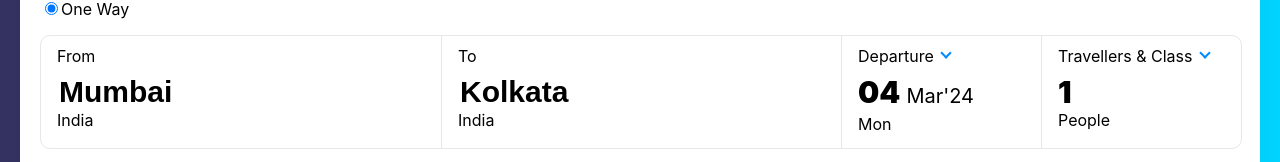
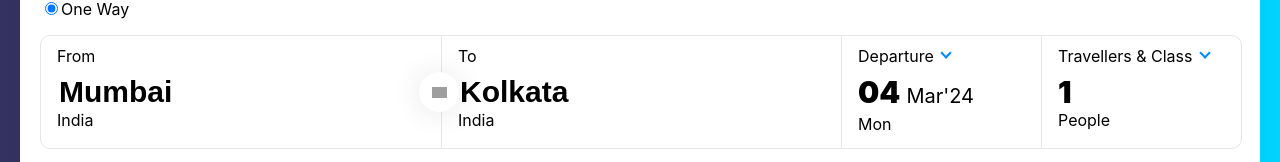
Before and after one commit to mohdalipradhan/makemytrip, a React (Create React App) app: page / in a window 1280 px wide. Shown: the part 228-390 px from the top of the page. Built offline with nearby package versions, Linux system fonts and the light colour scheme; grey boxes are pictures that could not be loaded.

Commit message:
Added Toggle Button

```diff
--- a/src/components/FlightDetails/FlightDetails.jsx
+++ b/src/components/FlightDetails/FlightDetails.jsx
@@ -152,6 +152,14 @@ function FlightDetails() {
     console.log(year, month, day, dayWeek, monthWord);
 
 
+    const handleSwap = () => {
+        setFlightDetails((oldState)=>({
+            ...oldState,
+            from: oldState.to,
+            to: oldState.from,
+        }))
+    }
+
 
     return (
         <>
@@ -186,6 +194,9 @@ function FlightDetails() {
                                 <input onClick={() => setModalInput(!modalInput)}  className='from-div-input' type="text" readOnly id='fromCity' value={flightDetails.from} style={{caretColor: "transparent"}}/>
                                 <span className='from-span'>India</span>
                             </label>
+                            <span className='toggleInput' onClick={handleSwap}>
+                                <span className='flightsSprite  flightSwapIcon '></span>
+                            </span>
                             {modalInput && <modal className="modal-flight-for">
                                 <div className="modal-flight-for-input">
                                     <img className="search-icon-img" src="	https://upload.wikimedia.org/wikipedia/commons/c/ca/VisualEditor_-_Icon_-_Search.svg" alt="" />
@@ -283,6 +294,7 @@ function FlightDetails() {
                     </section>
 
 
+
                 <div className="searchBtnforhotel" >
                     <button onClick={handleOnSubmit}  className='searchHotelBtnA' style={{position: "absolute", bottom: "-18px"}}>SEARCH</button>
                 </div>
```
